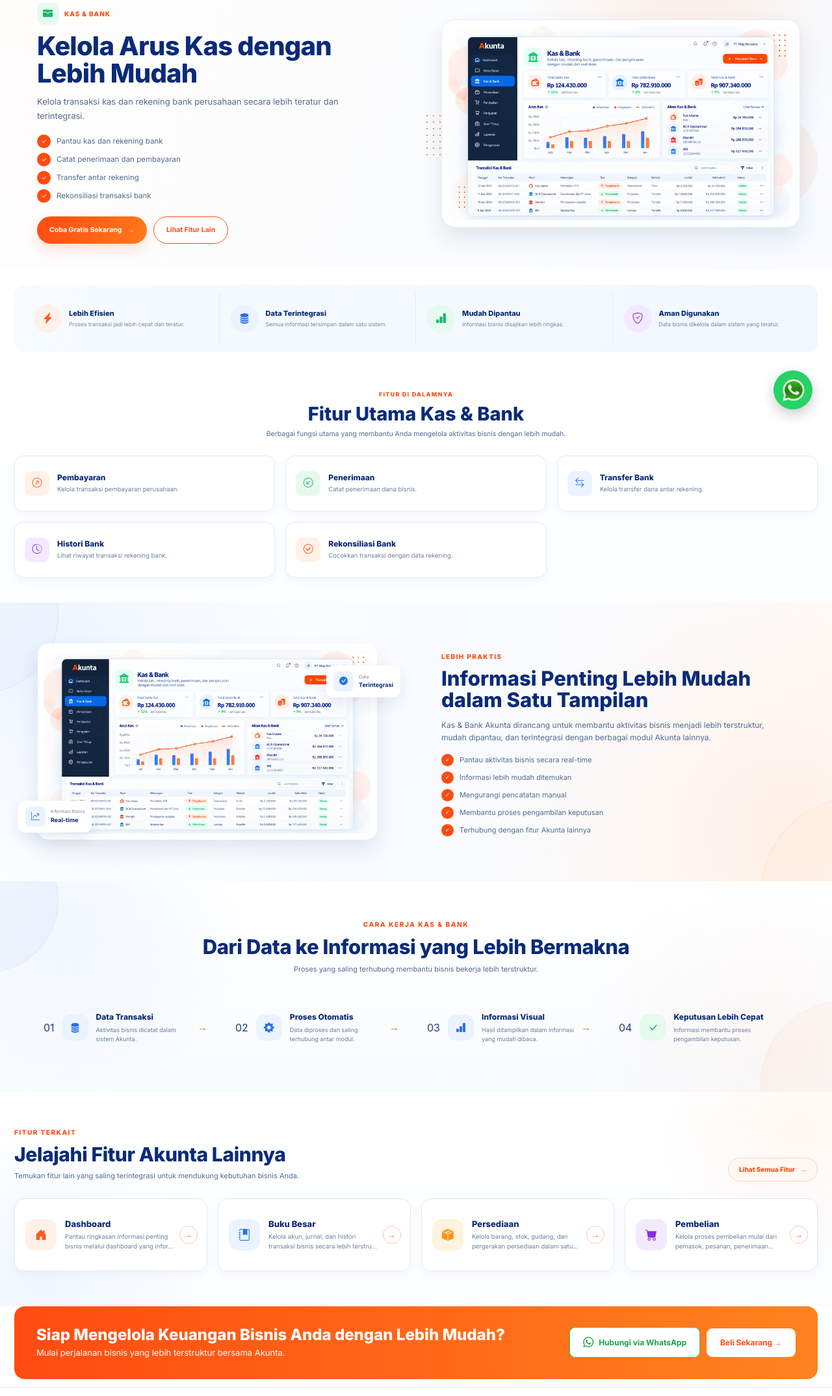
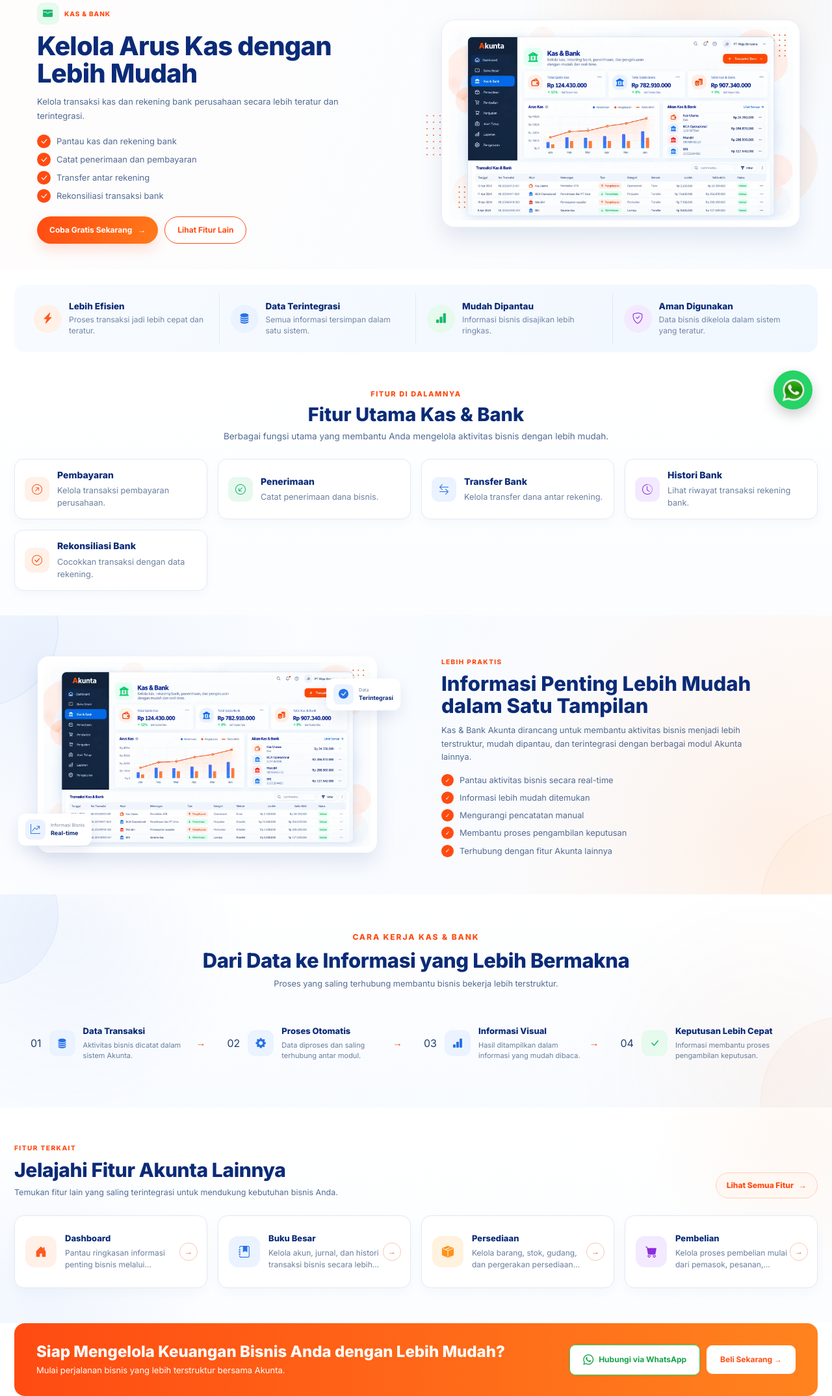
Before and after one commit to riaasrini17-debug/Website-Akunta, a Laravel app: page /produk-fitur/kas-bank in a window 1280 px wide. Shown: the part 140-2288 px from the top of the page at 65% size. Run offline with Laravel 12, Linux system fonts and the light colour scheme.

Commit message:
style: improve feature detail typography and layout

```diff
--- a/public/css/fitur-detail.css
+++ b/public/css/fitur-detail.css
@@ -220,7 +220,7 @@
 
     color: #526b93;
 
-    font-size: 11.5px;
+    font-size: 13px;
 }
 
 
@@ -240,7 +240,7 @@
 
     color: #fff;
 
-    font-size: 9px;
+    font-size: 13px;
 }
 
 
@@ -276,7 +276,7 @@
 
     border-radius: 999px;
 
-    font-size: 10.5px;
+    font-size: 12px;
 
     font-weight: 700;
 
@@ -596,7 +596,7 @@
 
     color: var(--fd-navy);
 
-    font-size: 11px;
+    font-size: 13.5px;
 
     font-weight: 800;
 }
@@ -607,7 +607,7 @@
 
     color: var(--fd-muted);
 
-    font-size: 8.5px;
+    font-size: 12px;
 
     line-height: 1.45;
 }
@@ -645,7 +645,7 @@
 
     color: var(--fd-orange);
 
-    font-size: 9px;
+    font-size: 11px;
 
     font-weight: 800;
 
@@ -676,7 +676,7 @@
 
     color: var(--fd-text);
 
-    font-size: 10.5px;
+    font-size: 13.5px;
 
     line-height: 1.55;
 }
@@ -718,7 +718,6 @@
     position: relative;
 
     display: flex;
-
     align-items: center;
 
     gap: 12px;
@@ -729,17 +728,13 @@
 
     overflow: hidden;
 
-    border:
-        1px solid #e3eaf3;
-
+    border: 1px solid #e3eaf3;
     border-radius: 14px;
 
-    background:
-        rgba(255, 255, 255, .98);
+    background: rgba(255, 255, 255, .98);
 
     box-shadow:
-        0 5px 16px
-        rgba(11, 43, 120, .035);
+        0 5px 16px rgba(11, 43, 120, .035);
 
     transition:
         transform .22s ease,
@@ -748,7 +743,7 @@
 }
 
 
-/* aksen orange kecil di kiri */
+/* AKSEN ORANGE */
 
 .ak-fd-module-card::before {
     content: "";
@@ -761,8 +756,7 @@
 
     width: 3px;
 
-    border-radius:
-        0 4px 4px 0;
+    border-radius: 0 4px 4px 0;
 
     background:
         linear-gradient(
@@ -773,25 +767,20 @@
 
     opacity: 0;
 
-    transition:
-        opacity .22s ease;
-}
-
-
-/* hover */
+    transition: opacity .22s ease;
+}
+
+
+/* HOVER */
 
 .ak-fd-module-card:hover {
-    transform:
-        translateY(-3px);
-
-    border-color:
-        #ffd0bd;
+    transform: translateY(-3px);
+
+    border-color: #ffd0bd;
 
     box-shadow:
-        0 10px 24px
-        rgba(11, 43, 120, .07);
-}
-
+        0 10px 24px rgba(11, 43, 120, .07);
+}
 
 .ak-fd-module-card:hover::before {
     opacity: 1;
@@ -804,7 +793,6 @@
 
 .ak-fd-module-icon {
     display: grid;
-
     place-items: center;
 
     width: 38px;
@@ -816,9 +804,6 @@
 
     font-size: 15px;
 }
-
-
-/* icon tidak lagi bulat penuh */
 
 .ak-fd-module-icon.orange {
     background: #fff0e8;
@@ -849,13 +834,10 @@
     min-width: 0;
 }
 
-
 .ak-fd-module-card h3 {
-    margin:
-        0 0 4px;
-
-    color:
-        var(--fd-navy);
+    margin: 0 0 4px;
+
+    color: var(--fd-navy);
 
     font-size: 12px;
     line-height: 1.25;
@@ -863,14 +845,74 @@
     font-weight: 800;
 }
 
-
 .ak-fd-module-card p {
     margin: 0;
 
     color: #6b7f9f;
 
-    font-size: 9.5px;
+    font-size: 12.5px;
     line-height: 1.45;
+}
+
+
+/* =========================================================
+   DESKTOP - 4 CARD DALAM 1 BARIS
+========================================================= */
+
+@media (min-width: 992px) {
+
+    /* GRID 4 KOLOM */
+
+    .ak-fd-main-features .row:has(> div > .ak-fd-module-card) {
+        display: flex;
+        flex-wrap: wrap;
+    }
+
+    .ak-fd-main-features .row > div:has(> .ak-fd-module-card) {
+        flex: 0 0 25%;
+        width: 25%;
+        max-width: 25%;
+    }
+
+    /* CARD */
+
+    .ak-fd-module-card {
+        height: 100%;
+        min-height: 90px;
+
+        padding: 15px;
+        gap: 12px;
+
+        align-items: center;
+    }
+
+    /* ICON */
+
+    .ak-fd-module-icon {
+        width: 38px;
+        height: 38px;
+
+        flex: 0 0 38px;
+
+        font-size: 16px;
+    }
+
+    /* JUDUL */
+
+    .ak-fd-module-card h3 {
+        margin: 0 0 5px;
+
+        font-size: 14px;
+        line-height: 1.3;
+    }
+
+    /* DESKRIPSI */
+
+    .ak-fd-module-card p {
+        font-size: 12.7px;
+        line-height: 1.5;
+    }
+
 }
 
 
@@ -1123,7 +1165,7 @@
 
     color: var(--fd-blue);
 
-    font-size: 13px;
+    font-size: 15px;
 }
 
 
@@ -1190,7 +1232,7 @@
 
     color: var(--fd-text);
 
-    font-size: 12px;
+    font-size: 12.8px;
 
     line-height: 1.6;
 }
@@ -1218,7 +1260,7 @@
 
     color: #526b93;
 
-    font-size: 11px;
+    font-size: 12.8px;
 }
 
 
@@ -1345,7 +1387,7 @@
 .ak-fd-workflow .ak-fd-section-heading > span {
     margin-bottom: 9px;
 
-    font-size: 10px;
+    font-size: 12px;
 
     letter-spacing: .16em;
 }
@@ -1362,7 +1404,7 @@
 
 
 .ak-fd-workflow .ak-fd-section-heading p {
-    font-size: 11px;
+    font-size: 12.8px;
     line-height: 1.55;
 }
 
@@ -1377,13 +1419,13 @@
     grid-template-columns:
         repeat(4, minmax(0, 1fr));
 
-    gap: 34px;
+    gap: 24px;
 
     position: relative;
 
     margin-top: 34px;
-    padding-left: 45px;
-    padding-right: 45px;
+    padding-left: 25px;
+    padding-right: 25px;
 }
 
 
@@ -1406,6 +1448,15 @@
     border: 0;
     background: transparent;
     box-shadow: none;
+}
+
+/* KHUSUS TAHAPAN TERAKHIR */
+@media (min-width: 992px) {
+
+    .ak-fd-workflow-grid article:last-child {
+        padding-right: 0;
+    }
+
 }
 
 
@@ -1430,7 +1481,7 @@
     display: inline-block;
     font-size: 32px;
     line-height: 1;
-    font-weight: 800;
+    font-weight: 700;
     letter-spacing: 0.5px;
     box-shadow: none;
 }
@@ -1472,7 +1523,7 @@
     color:
         var(--fd-navy);
 
-    font-size: 12px;
+    font-size: 13px;
     line-height: 1.3;
 
     font-weight: 800;
@@ -1484,7 +1535,7 @@
 
     color: #687c9d;
 
-    font-size: 9px;
+    font-size: 11px;
     line-height: 1.5;
 }
 
@@ -1699,7 +1750,7 @@
 
     color: var(--fd-text);
 
-    font-size: 11px;
+    font-size: 12.5px;
     line-height: 1.55;
 }
 
@@ -1727,7 +1778,7 @@
 
     color: var(--fd-orange);
 
-    font-size: 10px;
+    font-size: 12px;
 
     font-weight: 800;
 
@@ -1892,7 +1943,7 @@
 
     color: #6a7e9e;
 
-    font-size: 9.5px;
+    font-size: 12px;
     line-height: 1.5;
 
     -webkit-box-orient: vertical;
@@ -2279,7 +2330,7 @@
     }
 
     .ak-fd-check-list li {
-        font-size: 10.5px;
+        font-size: 12px;
     }
     .ak-fd-hero {
         padding:
```
